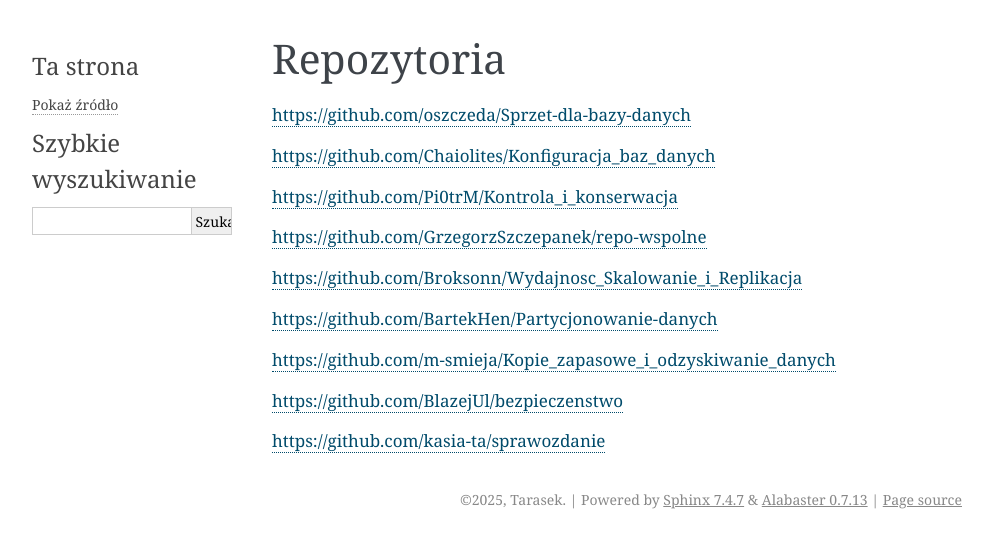
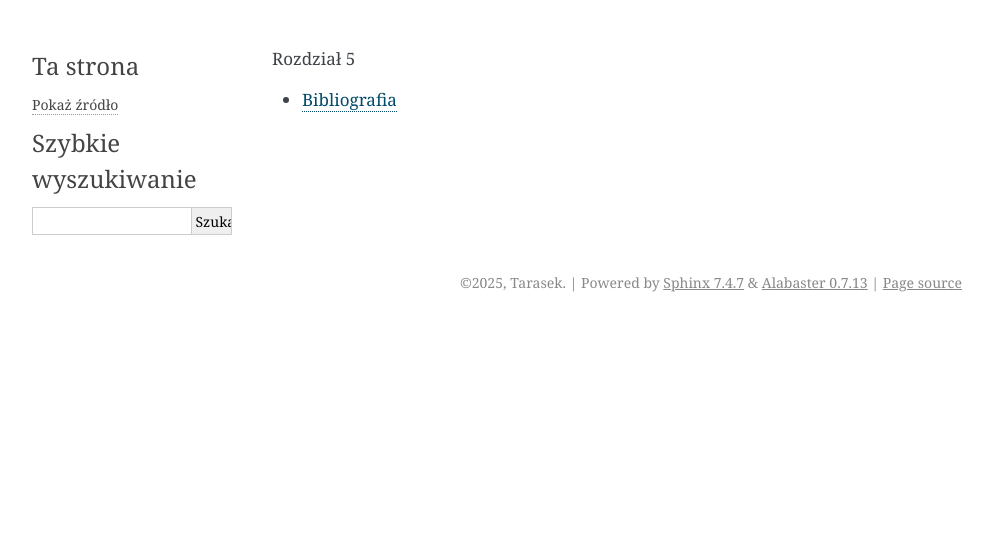
Before and after one commit to kasia-ta/sprawozdanie, a Sphinx documentation site: the page built from source/rozdzial5/index.rst, in a window 1280 px wide. Shown: the top 548 px of the page, without its empty margins (148-1141 px from the left). Built offline with Sphinx 7.4.7, drawn with Linux system fonts in a browser that asks for light colours; pages that are not in the unit, such as notebooks, are missing from menus.

Commit message:
Update index.rst

```diff
--- a/source/rozdzial5/index.rst
+++ b/source/rozdzial5/index.rst
@@ -1,20 +1,5 @@
-Repozytoria
-==========
+.. toctree::
+   :maxdepth: 2
+   :caption: Rozdział 5
 
-https://github.com/oszczeda/Sprzet-dla-bazy-danych
-
-https://github.com/Chaiolites/Konfiguracja_baz_danych
-
-https://github.com/Pi0trM/Kontrola_i_konserwacja
-
-https://github.com/GrzegorzSzczepanek/repo-wspolne
-
-https://github.com/Broksonn/Wydajnosc_Skalowanie_i_Replikacja
-
-https://github.com/BartekHen/Partycjonowanie-danych
-
-https://github.com/m-smieja/Kopie_zapasowe_i_odzyskiwanie_danych
-
-https://github.com/BlazejUl/bezpieczenstwo
-
-https://github.com/kasia-ta/sprawozdanie
+   rozdzial5
```
